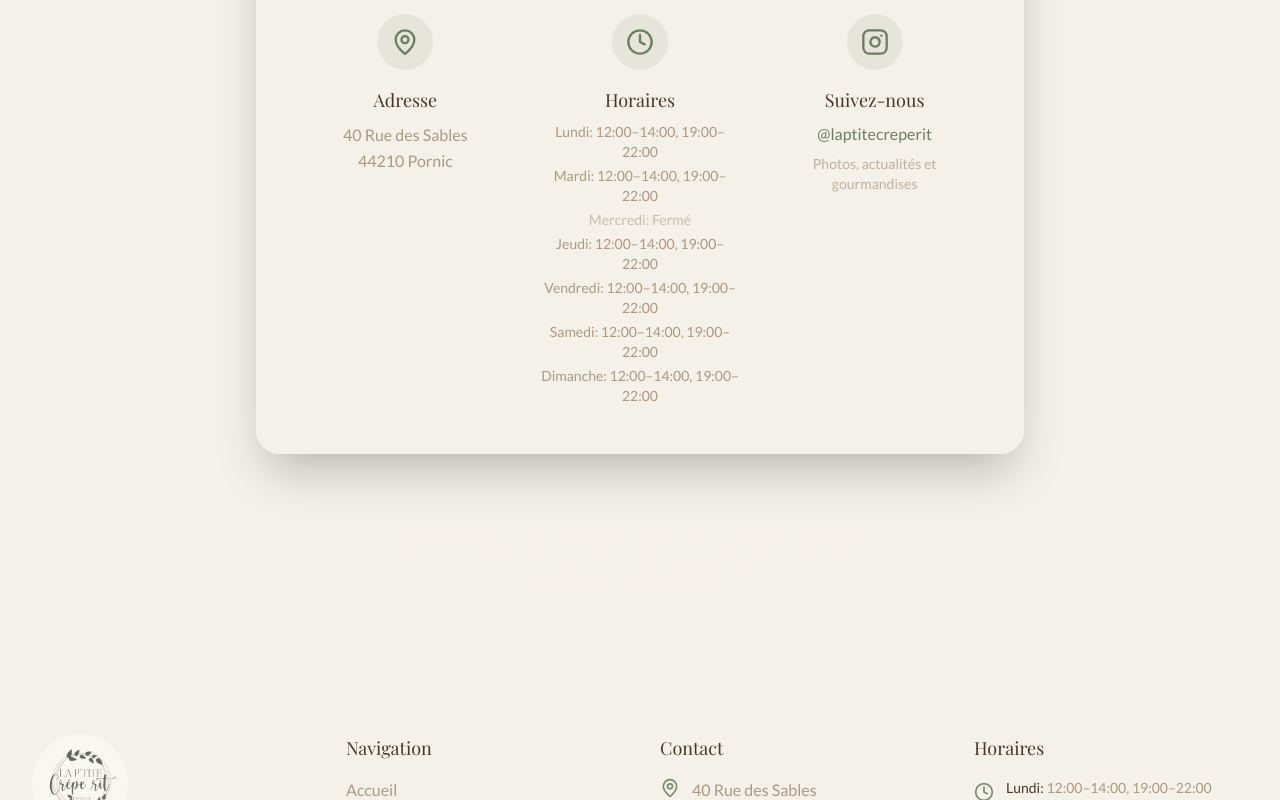
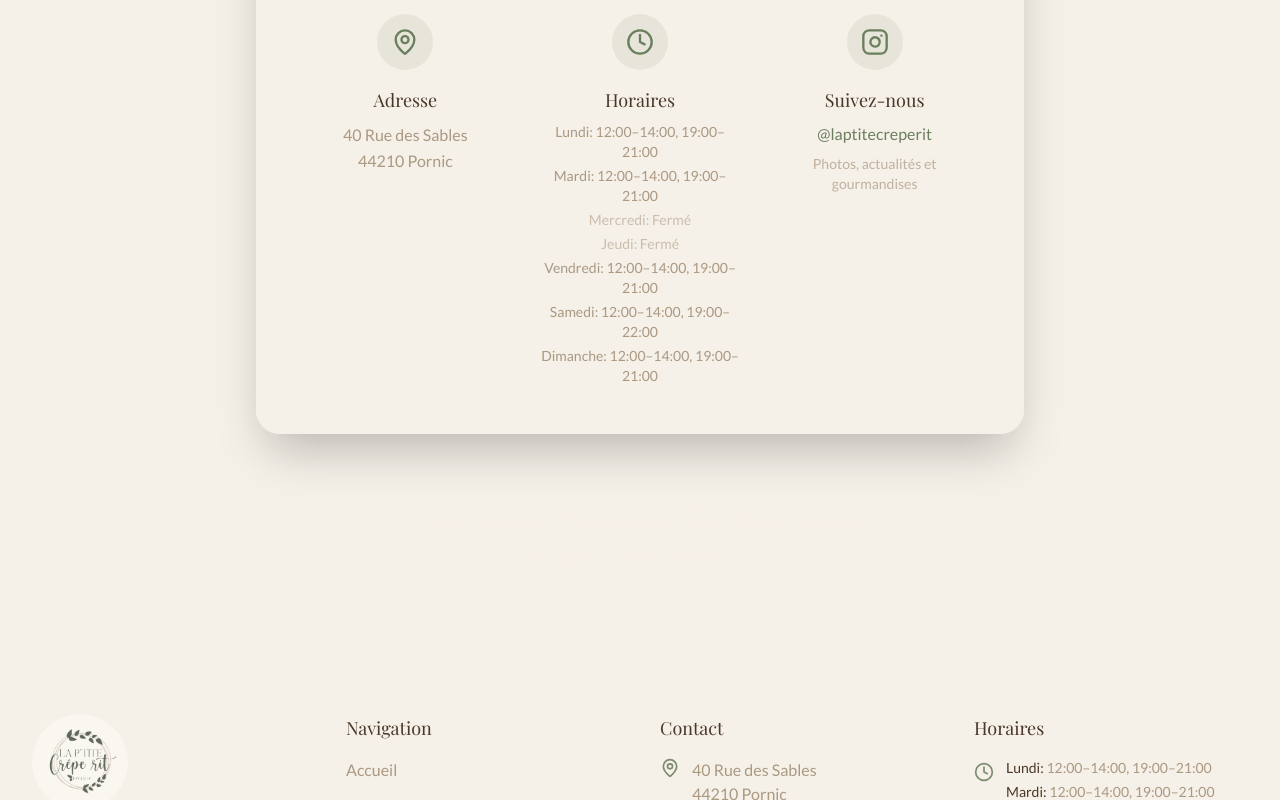
Before and after one commit to Freaks85/la-ptite-crepe-rit, a React (Vite) app: page /contact in a window 1280 px wide. Shown: the part 1040-1840 px from the top of the page. Built offline with nearby package versions, Linux system fonts and the light colour scheme.

Commit message:
fix(horaires): fermer mercredi et jeudi et ajuster les soirs

```diff
--- a/index.html
+++ b/index.html
@@ -71,13 +71,19 @@
       "openingHoursSpecification": [
         {
           "@type": "OpeningHoursSpecification",
-          "dayOfWeek": ["Monday", "Tuesday", "Thursday", "Friday", "Saturday", "Sunday"],
+          "dayOfWeek": ["Monday", "Tuesday", "Friday", "Saturday", "Sunday"],
           "opens": "12:00",
           "closes": "14:00"
         },
         {
           "@type": "OpeningHoursSpecification",
-          "dayOfWeek": ["Monday", "Tuesday", "Thursday", "Friday", "Saturday", "Sunday"],
+          "dayOfWeek": ["Monday", "Tuesday", "Friday", "Sunday"],
+          "opens": "19:00",
+          "closes": "21:00"
+        },
+        {
+          "@type": "OpeningHoursSpecification",
+          "dayOfWeek": "Saturday",
           "opens": "19:00",
           "closes": "22:00"
         }
--- a/src/config/restaurant.js
+++ b/src/config/restaurant.js
@@ -20,13 +20,13 @@ export const restaurantInfo = {
   email: "lapetitcreperit44210@gmail.com",
 
   hours: [
-    { day: "Lundi", hours: "12:00–14:00, 19:00–22:00", open: true },
-    { day: "Mardi", hours: "12:00–14:00, 19:00–22:00", open: true },
+    { day: "Lundi", hours: "12:00–14:00, 19:00–21:00", open: true },
+    { day: "Mardi", hours: "12:00–14:00, 19:00–21:00", open: true },
     { day: "Mercredi", hours: "Fermé", open: false },
-    { day: "Jeudi", hours: "12:00–14:00, 19:00–22:00", open: true },
-    { day: "Vendredi", hours: "12:00–14:00, 19:00–22:00", open: true },
+    { day: "Jeudi", hours: "Fermé", open: false },
+    { day: "Vendredi", hours: "12:00–14:00, 19:00–21:00", open: true },
     { day: "Samedi", hours: "12:00–14:00, 19:00–22:00", open: true },
-    { day: "Dimanche", hours: "12:00–14:00, 19:00–22:00", open: true },
+    { day: "Dimanche", hours: "12:00–14:00, 19:00–21:00", open: true },
   ],
 
   social: {
```
